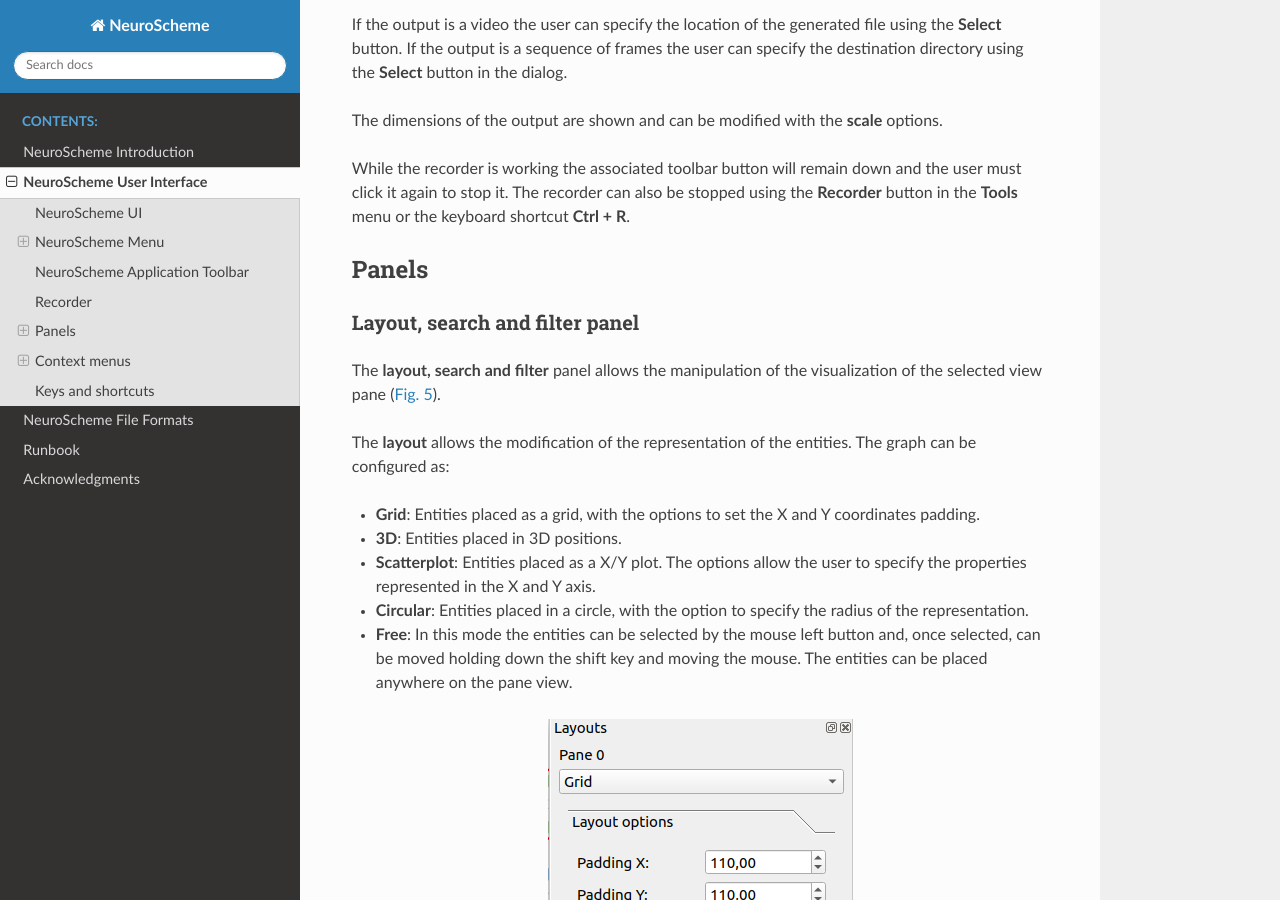
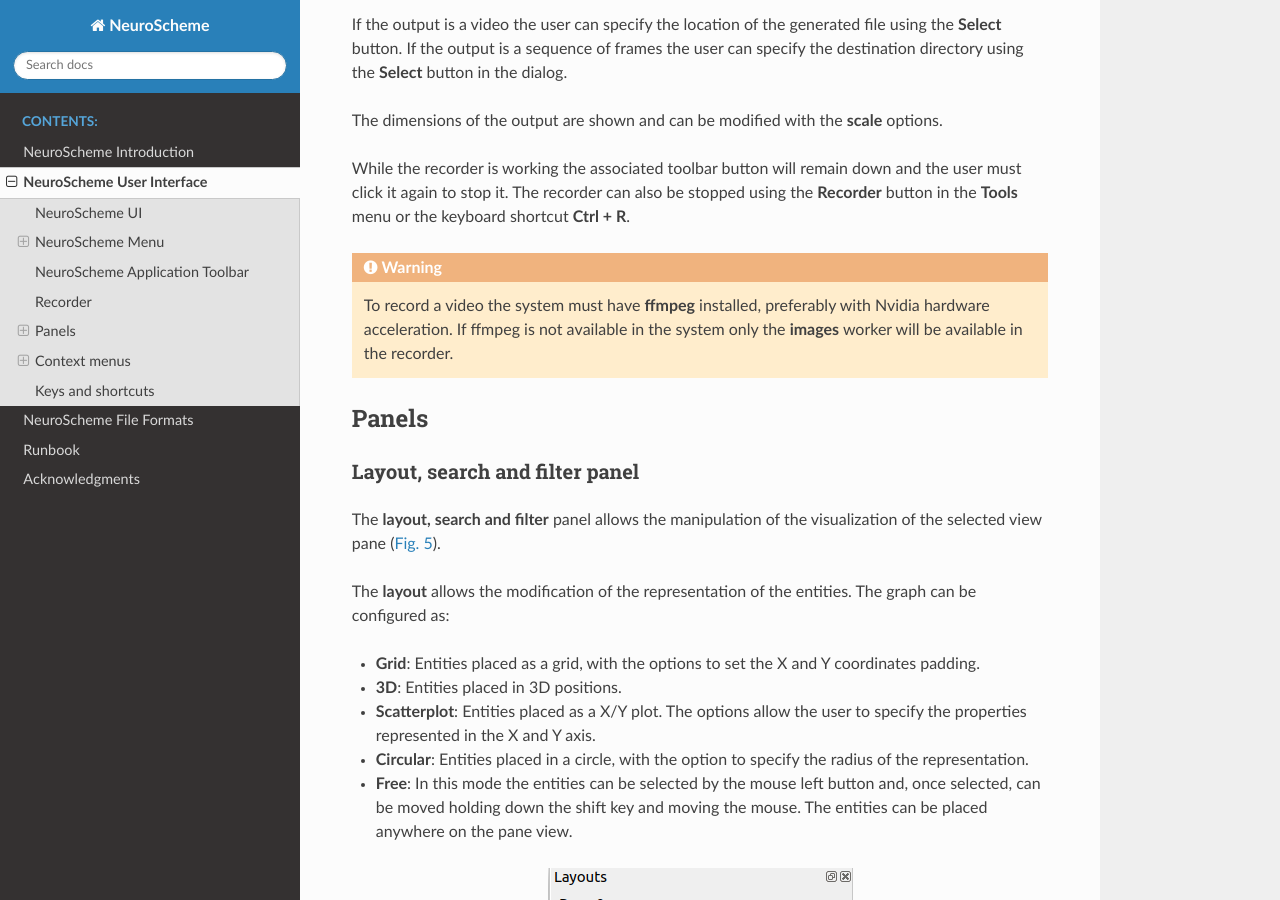
Before and after one commit to vg-lab/NeuroSchemeDocs, a Sphinx documentation site: the page built from source/02-NeuroSchemeUserInterface.rst, in a window 1280 px wide and 900 px high, scrolled down 4566 px. Built offline with Sphinx 7.4.7 and the Read the Docs theme 2.0.0, drawn with Linux system fonts in a browser that asks for light colours.

Commit message:
Warning added to recorder information.

```diff
--- a/source/02-NeuroSchemeUserInterface.rst
+++ b/source/02-NeuroSchemeUserInterface.rst
@@ -151,6 +151,10 @@
 
 While the recorder is working the associated toolbar button will remain down and the user must click it again to stop it. The recorder can also be stopped using the **Recorder** button in the **Tools** menu or the keyboard shortcut **Ctrl + R**.
 
+.. warning::
+    To record a video the system must have **ffmpeg** installed, preferably with Nvidia hardware acceleration.
+    If ffmpeg is not available in the system only the **images** worker will be available in the recorder.
+
 ------
 Panels
 ------
```
